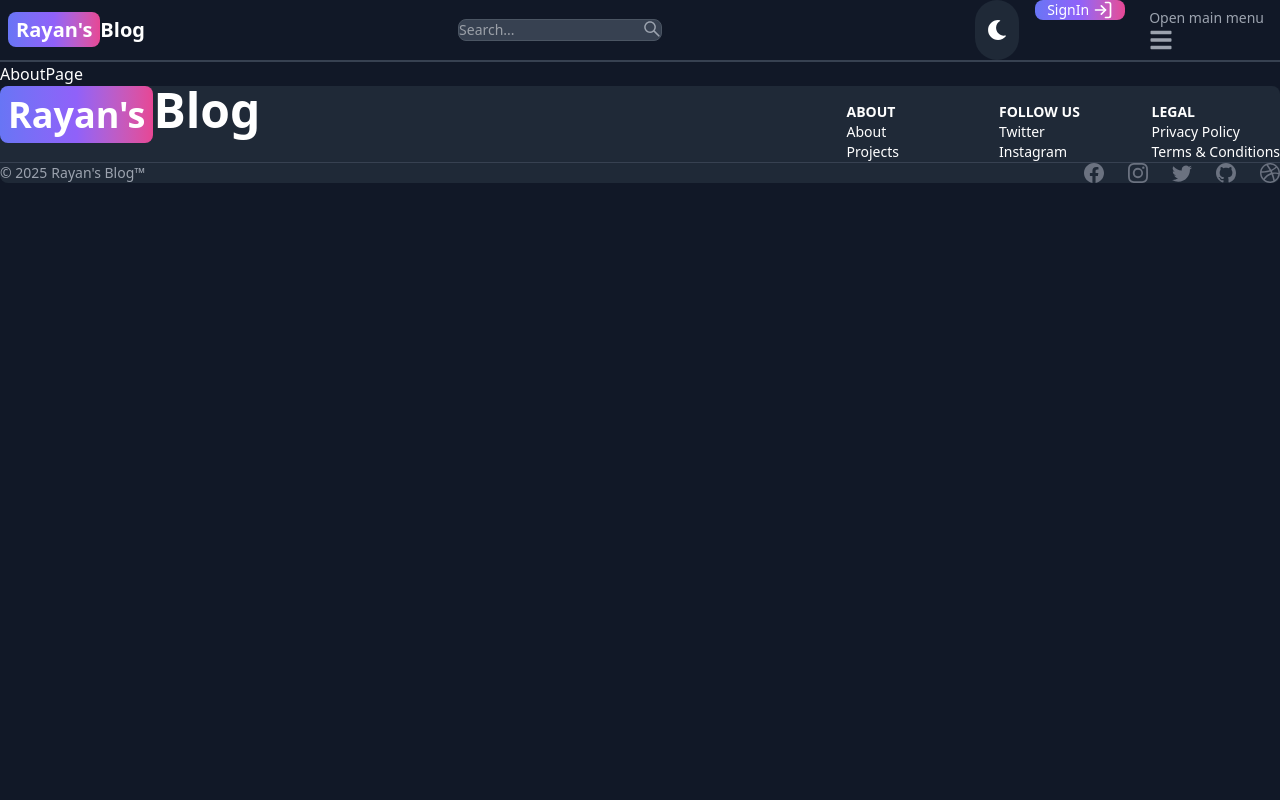
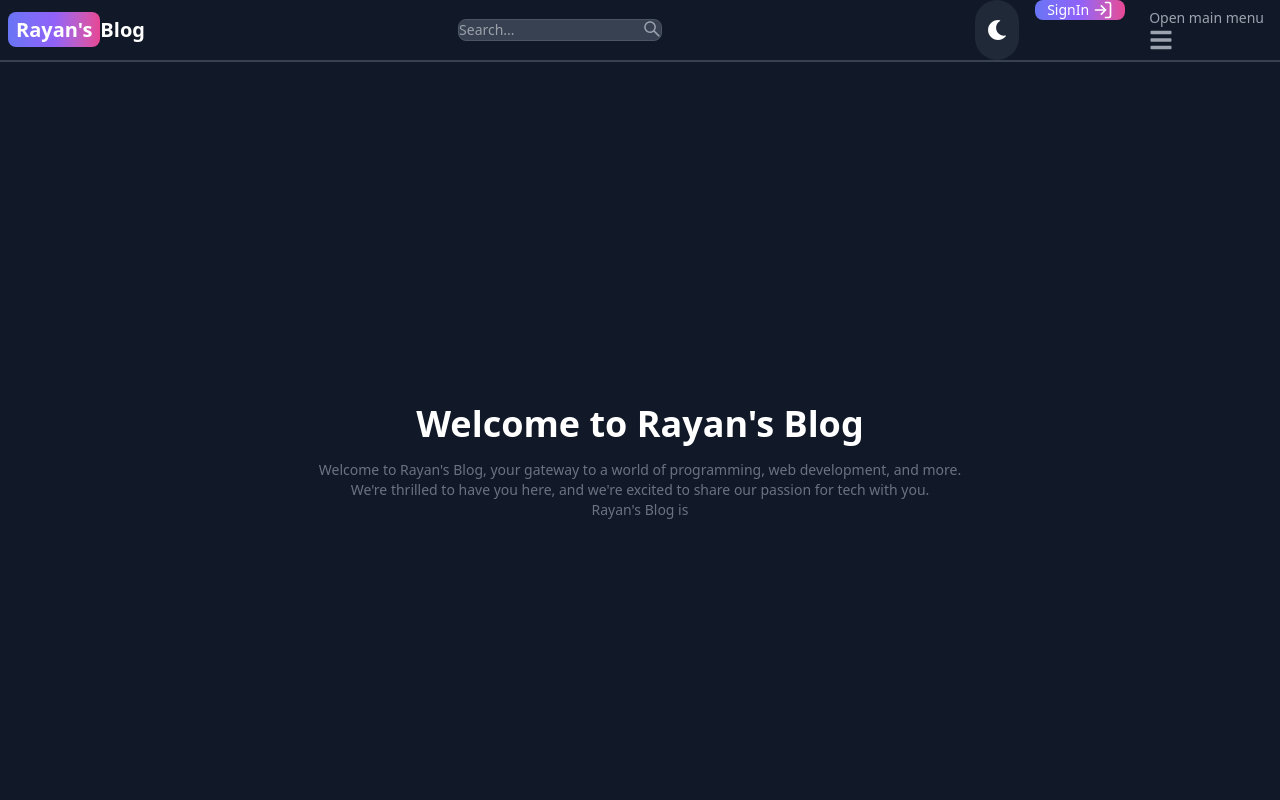
Before and after one commit to rayanpr/mer, a React (Vite) app in the folder client/: page /about in a window 1280 px wide. Shown: the top 800 px of the page. Built offline with nearby package versions, Linux system fonts and the light colour scheme; no server answers.

Commit message:
add project and about page

```diff
--- a/client/package.json
+++ b/client/package.json
@@ -13,6 +13,7 @@
     "@reduxjs/toolkit": "^2.8.2",
     "firebase": "^12.1.0",
     "flowbite-react": "^0.12.7",
+    "framer-motion": "^12.23.12",
     "moment": "^2.30.1",
     "react": "^19.1.1",
     "react-dom": "^19.1.1",
--- a/client/src/pages/AboutPage.jsx
+++ b/client/src/pages/AboutPage.jsx
@@ -2,6 +2,20 @@ import React from 'react'
 
 export default function AboutPage() {
   return (
-    <div>AboutPage</div>
+    <div className='flex justify-center gap-6 min-h-screen items-center'>
+      <div className='max-w-2xl mx-auto p-3 text-center'>
+        <div>
+          <h1 className='text-4xl font-bold'>Welcome to Rayan's Blog</h1>
+          <div>
+            <p className='mt-4 text-gray-500 text-xs sm:text-sm'>
+              Welcome to Rayan's Blog, your gateway to a world of programming, web development, and more. We're thrilled to have you here, and we're excited to share our passion for tech with you.
+              <br />
+              Rayan's Blog is
+
+            </p>
+          </div>
+        </div>
+      </div>
+    </div>
   )
 }
--- a/client/src/pages/HomePages.jsx
+++ b/client/src/pages/HomePages.jsx
@@ -2,6 +2,7 @@ import React, { useEffect, useState } from 'react'
 import CallToAction from '../components/CallToAction'
 import { Link } from 'react-router-dom'
 import Card from '../components/Card'
+import {motion} from 'framer-motion'
 
 export default function HomePages() {
   const [posts, setPosts] = useState([]);
@@ -22,20 +23,25 @@ export default function HomePages() {
   }, [])
   console.log('posts', posts);
   return (
-    <div className='flex flex-col gap-6 mx-5'>
-      <div className='flex flex-col gap-6 lg:p-28 px-3 max-w-6xl mx-auto'>
-        <h1 className='text-4xl font-bold'>Welcome to Rayan's Blog</h1>
-        <p className='mt-4 text-gray-500 text-xs sm:text-sm'>
+    <div className='flex flex-col gap-6 mt-20 mx-5'>
+      <motion.div
+      className='flex flex-col gap-6 lg:p-28 px-3 max-w-6xl mx-auto'
+      initial={{ opacity: 0, x: -40 }}
+      animate={{ opacity: 1, x: 0 }}
+      transition={{ duration: 1, delay: 0.5 }}
+      >
+        <motion.h1 initial={{ opacity: 0, x: -40 }} animate={{ opacity: 1, x: 0 }} transition={{ duration: 1, delay: 0.5 }} className='text-4xl font-bold'>Welcome to Rayan's Blog</motion.h1>
+        <motion.p initial={{ opacity: 0, x: -40 }} animate={{ opacity: 1, x: 0 }} transition={{ duration: 1.2, delay: 0.7 }} className='mt-4 text-gray-500 text-xs sm:text-sm'>
           Share your thoughts and ideas about programming, web development, and more.
           Whether you're a beginner or an experienced developer, our blog is the perfect place to find inspiration and knowledge.
-        </p>
-      </div>
+        </motion.p>
+      </motion.div>
       <Link to={'/search'} className='text-xs sm:text-sm font-bold text-teal-500 hover:underline mt-5'>
          View All Posts
       </Link>
-      <div className='p-3 mx-3 bg-amber-100 dark:bg-slate-700'>
+      <motion.div initial={{ opacity: 0, x: 40 }} animate={{ opacity: 1, x: 0 }} transition={{ duration: 1, delay: 0.5 }} className='p-3 mx-3 bg-amber-100 dark:bg-slate-700'>
         <CallToAction  />
-      </div>
+      </motion.div>
       <div className='flex flex-col py-7 p-3 gap-6 lg:p-28 px-3 max-w-8xl  mx-auto'>
       {posts && posts.length > 0 && (
         <div className='flex flex-col gap-6 '>
--- a/client/src/pages/ProjectPage.jsx
+++ b/client/src/pages/ProjectPage.jsx
@@ -1,7 +1,17 @@
 import React from 'react'
+import CallToAction from '../components/CallToAction'
 
 export default function ProjectPage() {
   return (
-    <div>ProjectPage</div>
+    <div className='min-h-screen max-w-2xl mx-auto flex justify-center items-center flex-col gap-6 p-3'>
+      <h1 className='text-4xl font-bold'>Projects</h1>
+      <p className='text-gray-500 text-xs sm:text-sm'>
+        build fun and  engaging projects while learning web development and programming skills to enhance your skills and knowledge.
+        in this section, you'll find a collection of projects that showcase my passion for web development and programming.
+        Each project is a testament to my dedication to creating user-friendly and visually appealing web applications that solve real-world problems.
+        Whether you're a beginner or an experienced developer, these projects provide a great opportunity to learn and grow in the field of web development.
+      </p>
+      <CallToAction />
+    </div>
   )
 }
--- /dev/null
+++ b/client/src/pages/SearchPage.jsx
@@ -0,0 +1,7 @@
+import React from 'react'
+
+export default function SearchPage() {
+  return (
+    <div>SearchPage</div>
+  )
+}
--- /dev/null
+++ b/client/src/pages/animation.js
@@ -0,0 +1,7 @@
+// ajouter des animation sur la page avec framer-motion
+
+import { motion } from "framer-motion";
+
+export const fade =()=>{
+
+}
```
Also changed, not shown: 1 other file (tests, documents, lock files or other folders).
